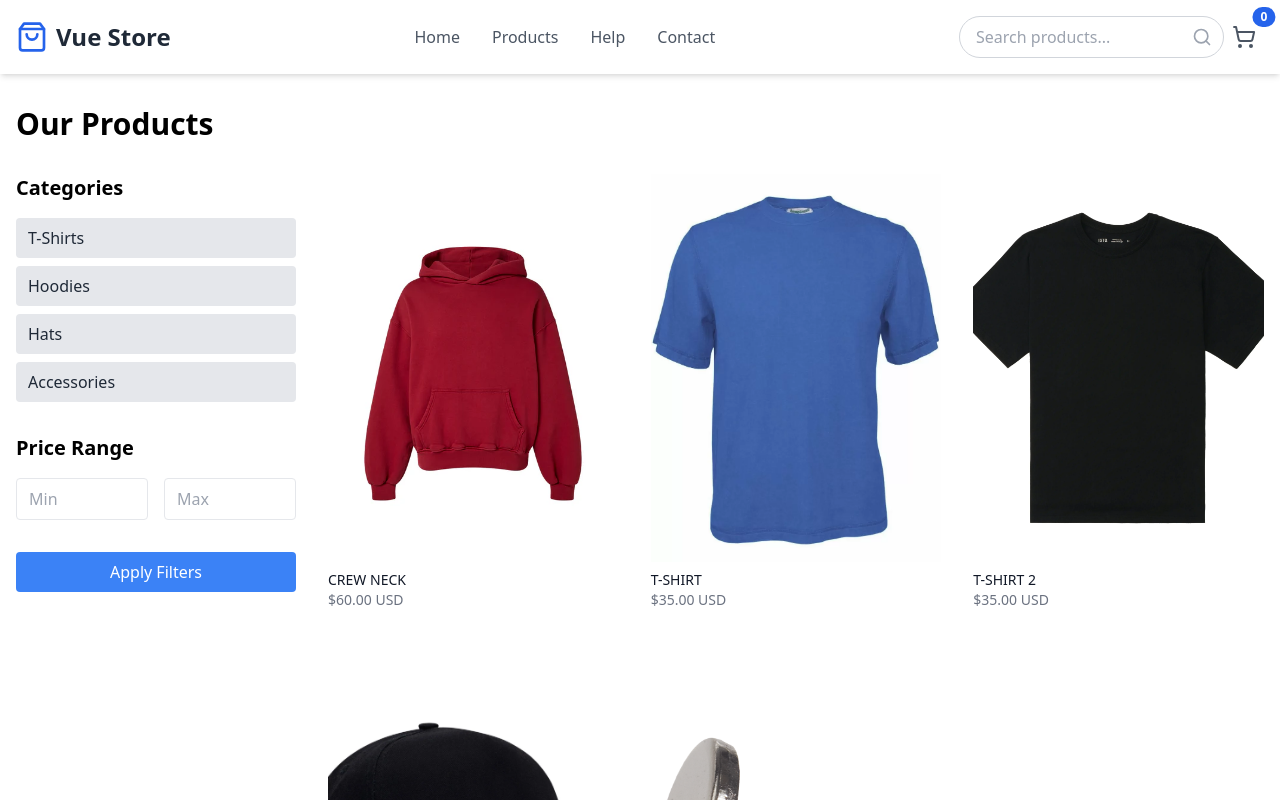
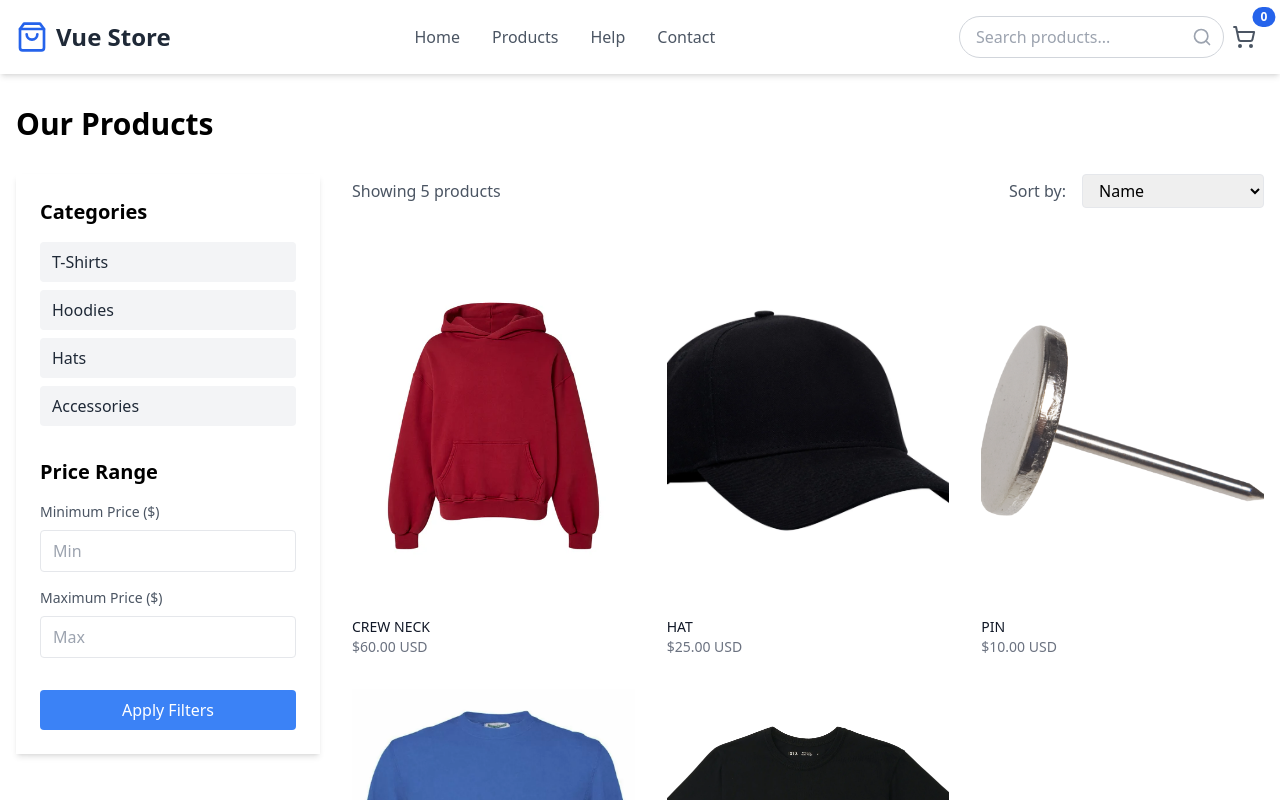
Before and after one commit to BrwaYaseen/vue-ecommerce, a Vue app: page /products in a window 1280 px wide. Shown: the top 800 px of the page. Built offline with nearby package versions, Linux system fonts and the light colour scheme.

Commit message:
search done

```diff
--- a/src/views/ProductsPage.vue
+++ b/src/views/ProductsPage.vue
@@ -1,9 +1,11 @@
 <template>
   <div class="container mx-auto px-4 py-8">
     <h1 class="text-3xl font-bold mb-8">Our Products</h1>
-    <div class="flex flex-col md:flex-row">
+    <div class="flex flex-col md:flex-row gap-8">
       <!-- Categories and Filters Sidebar -->
-      <div class="w-full md:w-1/4 pr-8">
+      <div class="w-full md:w-1/4">
+        <div class="sticky top-4">
+          <div class="bg-white rounded-lg shadow-md p-6">
             <div class="mb-8">
               <h2 class="text-xl font-semibold mb-4">Categories</h2>
               <ul class="space-y-2">
@@ -11,10 +13,10 @@
                   <button
                     @click="toggleCategory(category)"
                     :class="[
-                  'w-full text-left px-3 py-2 rounded',
+                      'w-full text-left px-3 py-2 rounded transition duration-200',
                       selectedCategories.includes(category)
                         ? 'bg-blue-500 text-white'
-                    : 'bg-gray-200 text-gray-800 hover:bg-gray-300',
+                        : 'bg-gray-100 text-gray-800 hover:bg-gray-200',
                     ]"
                   >
                     {{ category }}
@@ -24,19 +26,25 @@
             </div>
             <div class="mb-8">
               <h2 class="text-xl font-semibold mb-4">Price Range</h2>
-          <div class="flex items-center space-x-4">
+              <div class="space-y-4">
+                <div class="flex flex-col space-y-2">
+                  <label class="text-sm text-gray-600">Minimum Price ($)</label>
                   <input
                     v-model.number="minPrice"
                     type="number"
                     placeholder="Min"
-              class="w-1/2 px-3 py-2 border rounded"
+                    class="w-full px-3 py-2 border rounded focus:ring-2 focus:ring-blue-500 focus:outline-none"
                   />
+                </div>
+                <div class="flex flex-col space-y-2">
+                  <label class="text-sm text-gray-600">Maximum Price ($)</label>
                   <input
                     v-model.number="maxPrice"
                     type="number"
                     placeholder="Max"
-              class="w-1/2 px-3 py-2 border rounded"
+                    class="w-full px-3 py-2 border rounded focus:ring-2 focus:ring-blue-500 focus:outline-none"
                   />
+                </div>
               </div>
             </div>
             <button
@@ -46,20 +54,47 @@
               Apply Filters
             </button>
           </div>
+        </div>
+      </div>
 
       <!-- Products Grid -->
       <div class="w-full md:w-3/4">
+        <!-- Results info -->
+        <div class="mb-6 flex justify-between items-center">
+          <p class="text-gray-600">
+            Showing {{ displayedProducts.length }} products
+          </p>
+          <div class="flex items-center space-x-4">
+            <label class="text-gray-600">Sort by:</label>
+            <select
+              v-model="sortBy"
+              class="border rounded px-3 py-1 focus:ring-2 focus:ring-blue-500 focus:outline-none"
+            >
+              <option value="name">Name</option>
+              <option value="price-asc">Price: Low to High</option>
+              <option value="price-desc">Price: High to Low</option>
+            </select>
+          </div>
+        </div>
+
         <div class="grid grid-cols-1 sm:grid-cols-2 lg:grid-cols-3 gap-8">
           <ProductCard
-            v-for="product in filteredProducts"
+            v-for="product in displayedProducts"
             :key="product.id"
             :product="product"
+            @add-to-cart="addToCart"
           />
         </div>
-        <div v-if="filteredProducts.length === 0" class="text-center mt-8">
-          <p class="text-xl text-gray-600">
+        <div v-if="displayedProducts.length === 0" class="text-center mt-8">
+          <div class="max-w-md mx-auto">
+            <SearchXIcon class="w-16 h-16 text-gray-400 mx-auto mb-4" />
+            <p class="text-xl text-gray-600 mb-2">
               No products found matching your criteria.
             </p>
+            <p class="text-gray-500">
+              Try adjusting your filters or search terms.
+            </p>
+          </div>
         </div>
       </div>
     </div>
@@ -70,13 +105,17 @@
 import { ref, computed } from 'vue'
 import ProductCard from '@/components/ProductCard.vue'
 import { useProductStore } from '@/stores/product'
+import { useCartStore } from '@/stores/cart'
+import { SearchXIcon } from 'lucide-vue-next'
 
 const productStore = useProductStore()
+const cartStore = useCartStore()
 
 const categories = ['T-Shirts', 'Hoodies', 'Hats', 'Accessories']
 const selectedCategories = ref([])
 const minPrice = ref(null)
 const maxPrice = ref(null)
+const sortBy = ref('name')
 
 const toggleCategory = category => {
   const index = selectedCategories.value.indexOf(category)
@@ -88,24 +127,52 @@ const toggleCategory = category => {
 }
 
 const applyFilters = () => {
-  // This function would typically trigger a re-fetch of products from the API
-  // For now, we'll just re-compute the filteredProducts
-  console.log('Applying filters:', {
-    selectedCategories: selectedCategories.value,
-    minPrice: minPrice.value,
-    maxPrice: maxPrice.value,
+  // The computed displayedProducts will automatically update
+  console.log('Filters applied:', {
+    categories: selectedCategories.value,
+    priceRange: { min: minPrice.value, max: maxPrice.value },
+    sort: sortBy.value,
   })
 }
 
-const filteredProducts = computed(() => {
-  return productStore.products.filter(product => {
-    const categoryMatch =
-      selectedCategories.value.length === 0 ||
-      selectedCategories.value.includes(product.category)
-    const priceMatch =
-      (minPrice.value === null || product.price >= minPrice.value) &&
-      (maxPrice.value === null || product.price <= maxPrice.value)
-    return categoryMatch && priceMatch
+const addToCart = product => {
+  cartStore.addItem(product)
+}
+
+// Combine search results with filters and sorting
+const displayedProducts = computed(() => {
+  let filtered = productStore.filteredProducts
+
+  // Apply category filter if any categories are selected
+  if (selectedCategories.value.length > 0) {
+    filtered = filtered.filter(product =>
+      selectedCategories.value.includes(product.category),
+    )
+  }
+
+  // Apply price filter
+  if (minPrice.value !== null || maxPrice.value !== null) {
+    filtered = filtered.filter(product => {
+      const aboveMin =
+        minPrice.value === null || product.price >= minPrice.value
+      const belowMax =
+        maxPrice.value === null || product.price <= maxPrice.value
+      return aboveMin && belowMax
+    })
+  }
+
+  // Apply sorting
+  return [...filtered].sort((a, b) => {
+    switch (sortBy.value) {
+      case 'name':
+        return a.name.localeCompare(b.name)
+      case 'price-asc':
+        return a.price - b.price
+      case 'price-desc':
+        return b.price - a.price
+      default:
+        return 0
+    }
   })
 })
 
```
Lines whose indentation alone changed are shown as unchanged.
